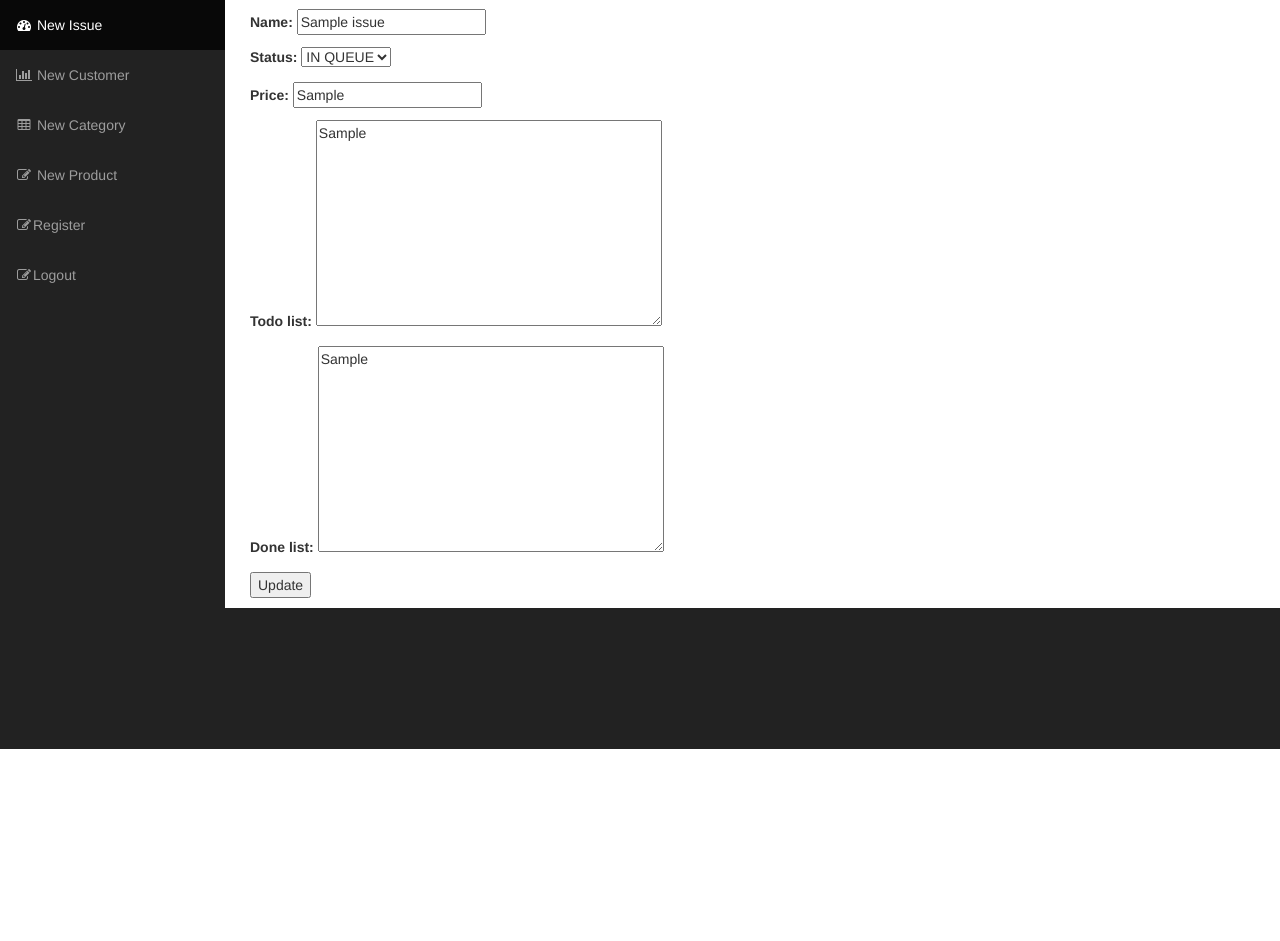
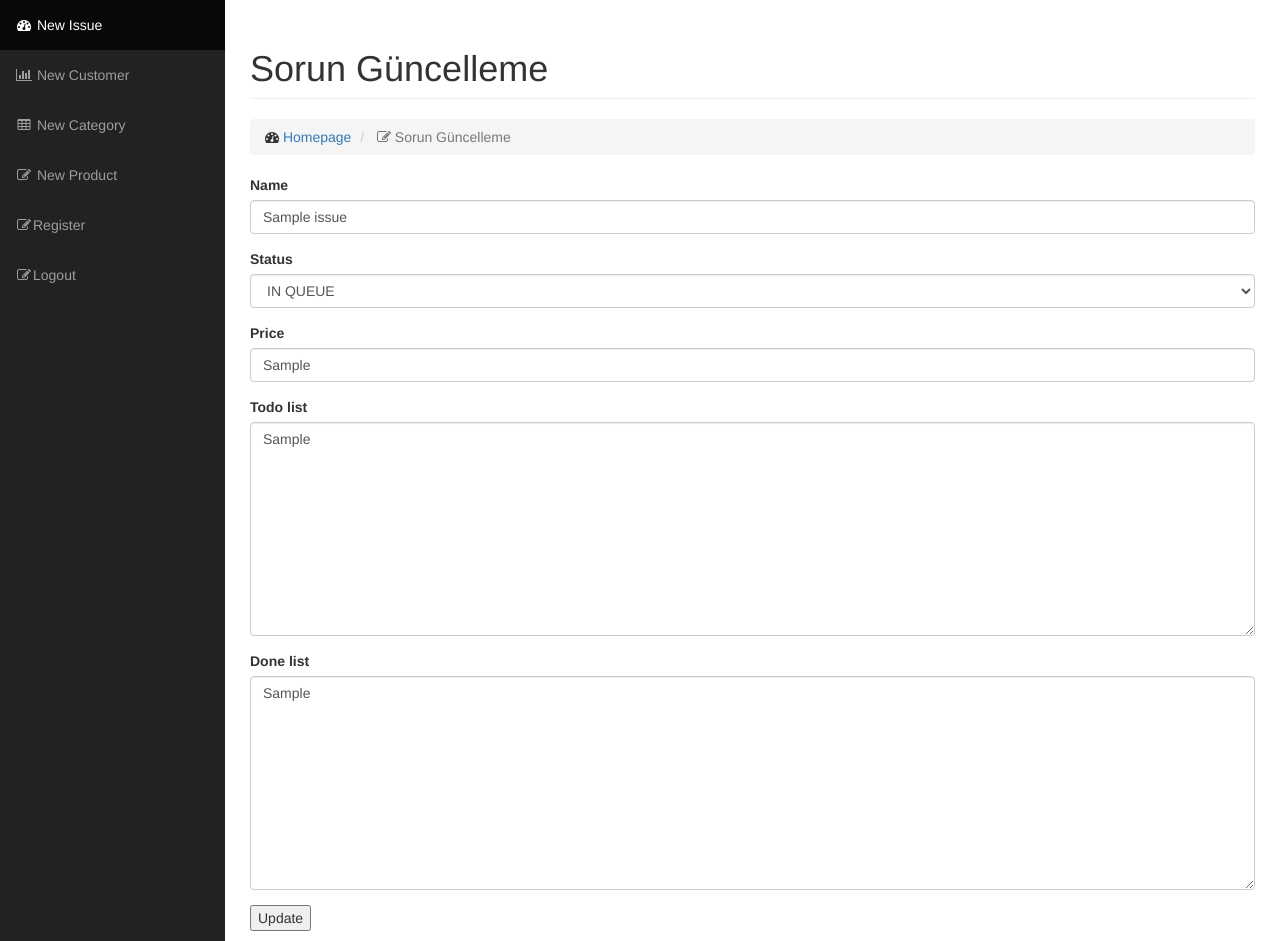
Before and after one commit to oguzcan-yavuz/IssueTracker, a Django app: page /issues/1/ in a window 1280 px wide. Shown: the part 51-992 px from the top of the page. Before the commit the page ends 800 px from the top, so only its background shows below. Run offline with Django 3.2, Linux system fonts and the light colour scheme; a user stored in the database is signed in; tables that the repository leaves empty hold one stand-in row (values such as "Sample post"); grey boxes labelled with a size stand in for pictures from a placeholder-image service; some libraries are stand-ins or nearby versions.

Commit message:
improved user interface

```diff
--- a/issues/templates/issues/index.html
+++ b/issues/templates/issues/index.html
@@ -7,20 +7,24 @@
                 <div class="table-responsive">
                     <table class="table table-bordered table-hover table-striped">
                         <thead>
-    {% for issue in issue_list %}
                           <tr>
                               <th>Customer Name</th>
                               <th>Issue Name</th>
+                              <th>Product Name</th>
                               <th>Todo</th>
                               <th>Phone</th>
                               <th>Status</th>
                               <th>Creation Time</th>
+
                           </tr>
                       </thead>
                       <tbody>
+    {% for issue in issue_list %}
+
                             <tr class="active">
                                 <td>{{ issue.customer }}</td>
                                 <td><a href="{% url 'issue_detail' pk=issue.pk %}">{{ issue.name }}</a></td>
+                                <td>Product Name</td>
                                 <td>{{ issue.todo_list }}</td>
                                 <td>{{ issue.customer.phone }}</td>
                                 <td>{{ issue.status }}</td>
--- a/issues/templates/issues/issue_update.html
+++ b/issues/templates/issues/issue_update.html
@@ -1,8 +1,29 @@
 {% extends 'issues/base.html' %}
+{% load bootstrap3 %}
+{% block heading %}
+<!-- Page Heading -->
+<div class="row">
+    <div class="col-lg-12">
+        <h1 class="page-header">
+            Sorun Güncelleme
+        </h1>
+        <ol class="breadcrumb">
+            <li>
+                <i class="fa fa-dashboard"></i>  <a href="/">Homepage</a>
+            </li>
+            <li class="active">
+                <i class="fa fa-edit"></i> Sorun Güncelleme
+
+            </li>
+        </ol>
+    </div>
+</div>
+<!-- /.row -->
+{% endblock %}
 {% block body %}
     <form action="." method="POST" autocomplete="on">
         {% csrf_token %}
-        {{ form.as_p }}
+        {% bootstrap_form form %}
         <button type="submit">Update</button>
     </form>
 {% endblock %}
```
Also changed, not shown: issues/templates/issues/basic_form.html (+4 -3 lines), issues/views.py (line endings or trailing spaces). Lines whose indentation alone changed are shown as unchanged.
